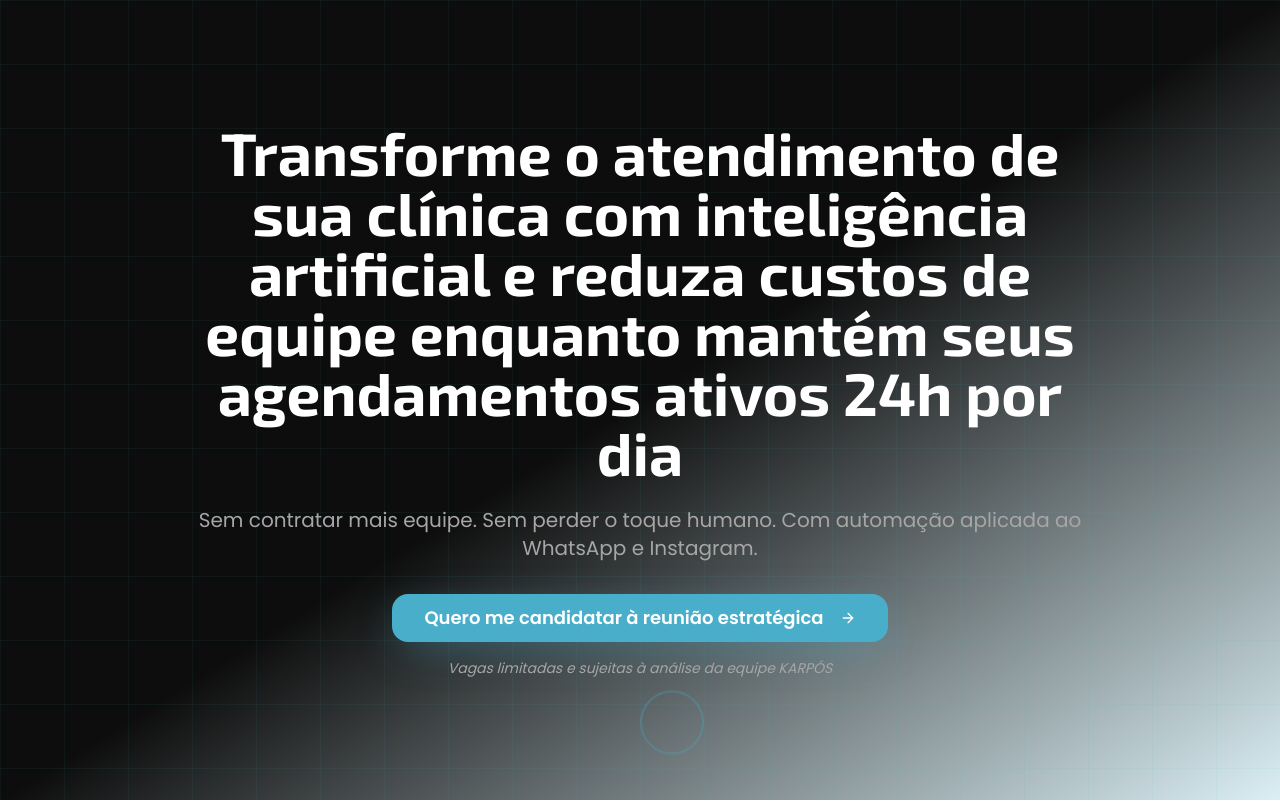
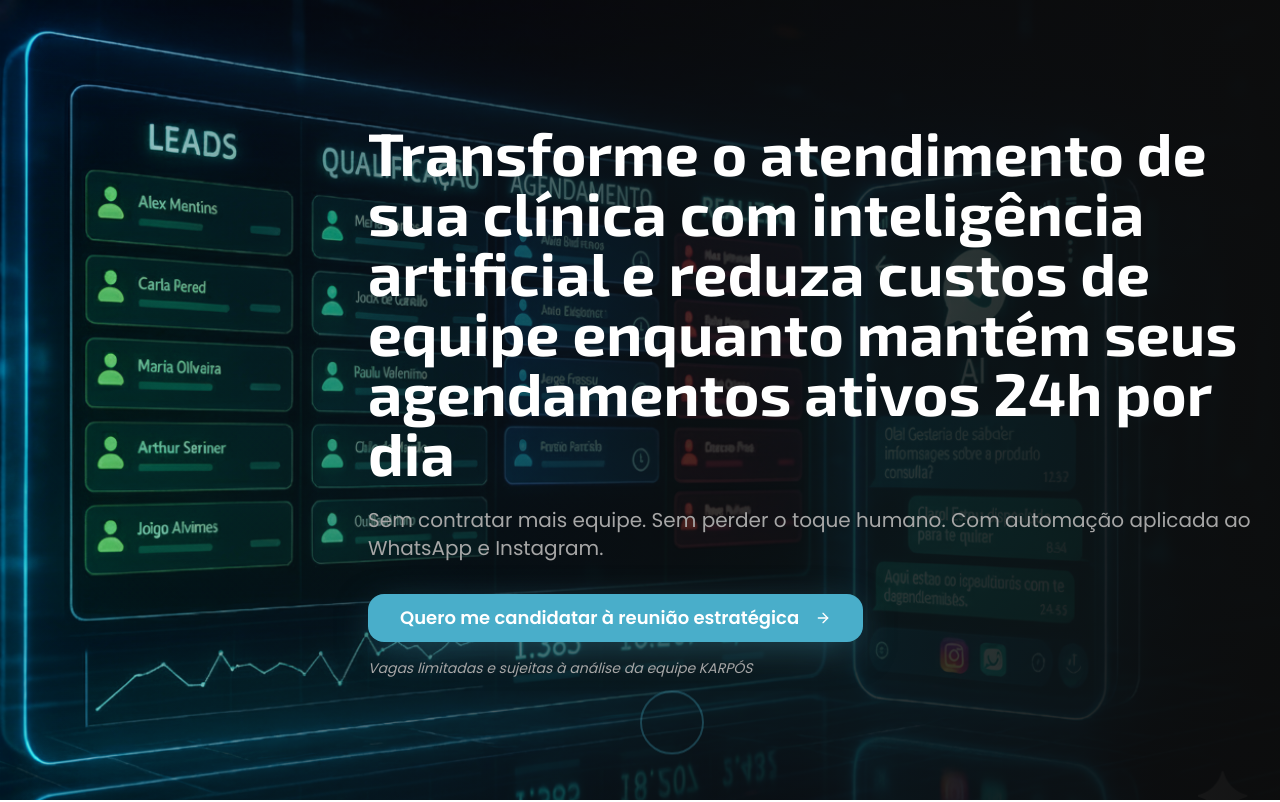
Before and after one commit to juligmartinez-ia/karposagenciaia, a React (Vite) app: page / in a window 1280 px wide. Shown: the top 802 px of the page. Built offline with nearby package versions, Linux system fonts and the light colour scheme; the HTML template or start-up script is replaced by a standard one.

Commit message:
Refactor: Adjust background image and photo

```diff
--- a/src/components/HeroSection.tsx
+++ b/src/components/HeroSection.tsx
@@ -1,5 +1,6 @@
 import { Button } from "@/components/ui/button";
 import { ArrowRight } from "lucide-react";
+import heroBackground from "@/assets/hero-background.png";
 
 interface HeroSectionProps {
   onOpenModal: () => void;
@@ -7,12 +8,22 @@ interface HeroSectionProps {
 
 export const HeroSection = ({ onOpenModal }: HeroSectionProps) => {
   return (
-    <section className="relative min-h-screen flex items-center justify-center overflow-hidden bg-gradient-to-br from-deep-black via-deep-black to-azuri-blue/20">
-      {/* Animated background grid */}
-      <div className="absolute inset-0 bg-[linear-gradient(to_right,#41B3D210_1px,transparent_1px),linear-gradient(to_bottom,#41B3D210_1px,transparent_1px)] bg-[size:4rem_4rem]" />
+    <section className="relative min-h-screen flex items-center justify-center overflow-hidden bg-deep-black">
+      {/* Background image with overlay */}
+      <div className="absolute inset-0">
+        <div
+          className="absolute inset-0 bg-cover bg-center md:bg-top"
+          style={{
+            backgroundImage: `url(${heroBackground})`,
+            backgroundPosition: 'center top'
+          }}
+        />
+        {/* Gradient overlay - stronger on mobile, positioned on right side for desktop */}
+        <div className="absolute inset-0 bg-gradient-to-b md:bg-gradient-to-r from-deep-black/80 via-deep-black/60 to-transparent md:from-transparent md:via-deep-black/70 md:to-deep-black/95" />
+      </div>
 
       <div className="container mx-auto px-4 py-20 relative z-10">
-        <div className="max-w-4xl mx-auto text-center animate-fade-in-up">
+        <div className="max-w-4xl mx-auto md:ml-auto md:mr-0 text-center md:text-left animate-fade-in-up">
           <h1 className="text-4xl md:text-5xl lg:text-6xl font-exo font-bold text-pure-white mb-6 leading-tight">
             Transforme o atendimento de sua clínica com inteligência artificial e reduza custos de equipe enquanto mantém seus agendamentos ativos 24h por dia
           </h1>
--- a/src/components/SpecialistSection.tsx
+++ b/src/components/SpecialistSection.tsx
@@ -11,13 +11,13 @@ export const SpecialistSection = () => {
 
         <div className="max-w-5xl mx-auto">
           <div className="grid md:grid-cols-[300px_1fr] gap-8 items-center">
-            <div className="flex justify-center">
-              <div className="relative">
+            <div className="flex justify-center md:justify-start">
+              <div className="relative mx-auto md:mx-0">
                 <div className="absolute inset-0 bg-azuri-blue/30 rounded-full blur-2xl animate-pulse" />
                 <img
                   src={julianaImage}
                   alt="Juliana Martinez - CEO da Agência KARPÓS"
-                  className="relative w-64 h-64 rounded-full object-cover border-4 border-azuri-blue/50 shadow-[0_0_40px_hsl(193_55%_54%/0.3)]"
+                  className="relative w-64 h-64 rounded-full object-cover object-center border-4 border-azuri-blue/50 shadow-[0_0_40px_hsl(193_55%_54%/0.3)] mx-auto"
                 />
               </div>
             </div>
```
Also changed, not shown: src/assets/hero-background.png (added).
